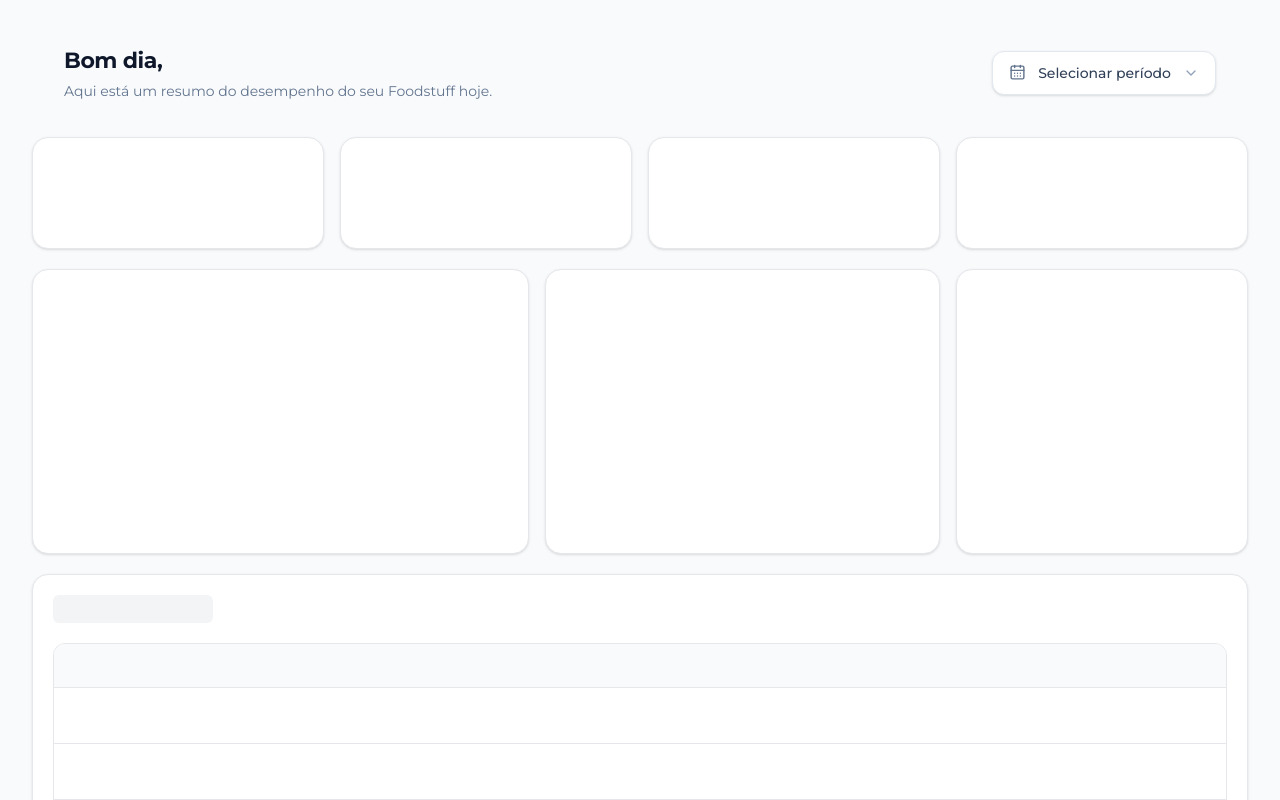
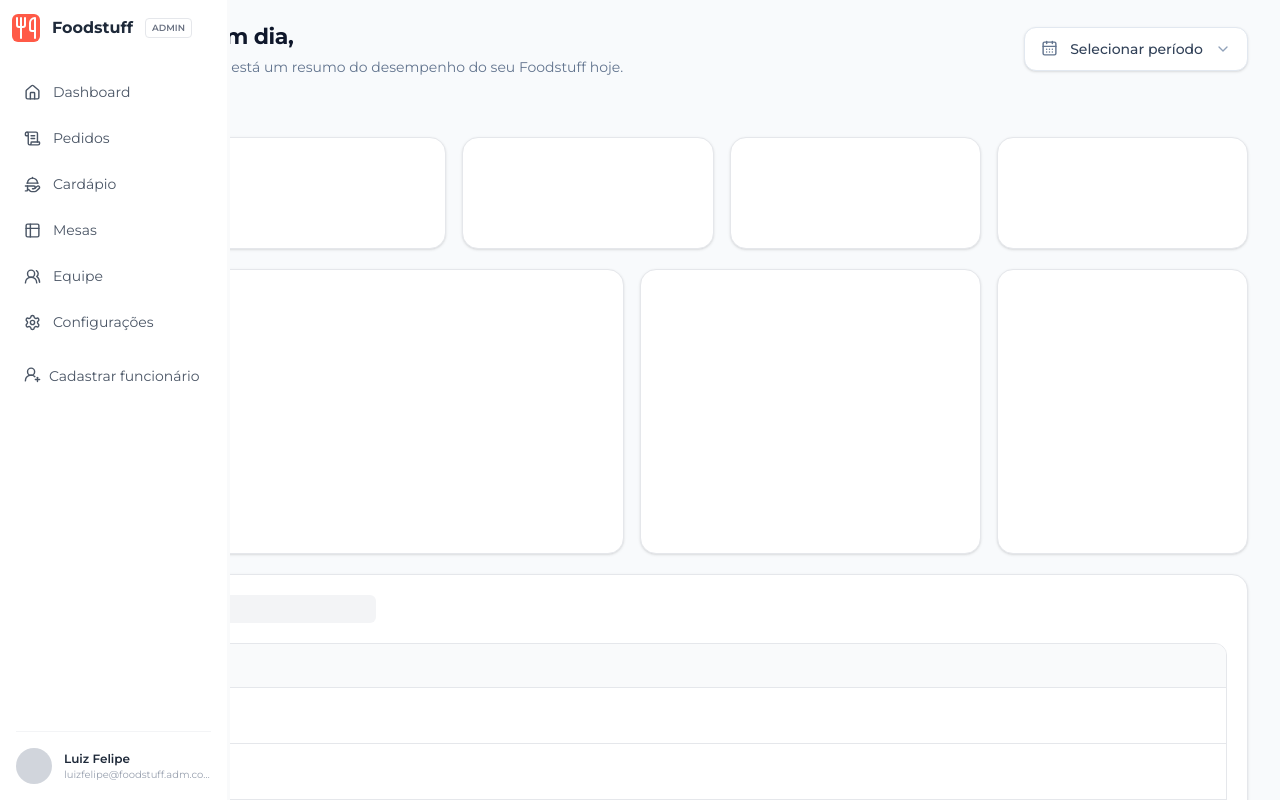
Before and after one commit to Lzz-z13/Foodstuff, a React (Vite) app in the folder Foodstuff-FrontWeb/: page /home in a window 1280 px wide. Shown: the top 800 px of the page. Built offline with nearby package versions, Linux system fonts and the light colour scheme.

Commit message:
feat(sidebar in HomePage): Creating the style of Sidebar to import in other pages

```diff
--- a/Foodstuff-FrontWeb/package.json
+++ b/Foodstuff-FrontWeb/package.json
@@ -12,7 +12,7 @@
   "dependencies": {
     "@tailwindcss/vite": "^4.3.3",
     "axios": "^1.20.0",
-    "lucide-react": "^1.41.0",
+    "lucide-react": "^1.43.0",
     "react": "^19.2.8",
     "react-dom": "^19.2.8",
     "react-router-dom": "^7.18.3",
--- a/Foodstuff-FrontWeb/src/components/sideBar/SideBar.jsx
+++ b/Foodstuff-FrontWeb/src/components/sideBar/SideBar.jsx
@@ -1,8 +1,202 @@
-import { Link, useNavigate } from "react-router-dom";
-import {House, HandPlatter, ScrollText, Grid2X2Plus, UsersRound, Cog, UserRoundPlus} from "lucide-react"
-import { useState } from "react";
-
+import { Link } from "react-router-dom";
+import {
+  House,
+  HandPlatter,
+  ScrollText,
+  UsersRound,
+  Table2,
+  Settings,
+  UserRoundPlus,
+  ForkKnife
+} from "lucide-react";
 
 export default function SideBar() {
+  return (
+    <aside
+      className="
+        fixed
+        inset-y-0
+        left-0
+        z-10
+        hidden
+        w-[230px]
+        border-r-[3px]
+        border-gray-50
+        bg-white
+        md:flex
+        md:flex-col
+      "
+    >
+      {/* LOGO */}
+      <div className="flex h-14 items-center gap-3 px-3">
+        <span className="flex h-7 w-7 items-center justify-center rounded-md bg-[#ff5a47] text-xs font-bold text-white">
+          <ForkKnife/>
+        </span>
 
+        <strong className="text-base text-gray-800">Foodstuff</strong>
+
+        <span className="rounded border border-gray-200 px-1.5 py-0.5 text-[9px] font-semibold text-gray-500">
+          ADMIN
+        </span>
+      </div>
+
+      {/* MENU */}
+      <nav className="mt-4 flex flex-1 flex-col gap-1.5 px-3">
+        {/* DASHBOARD */}
+        <Link
+          to="#"
+          className="
+            flex
+            items-center
+            gap-3
+            rounded-lg
+            px-3
+            py-2.5
+            text-sm
+            text-gray-600
+            transition
+            hover:bg-gray-50
+          "
+        >
+          <House size={17} />
+          <span>Dashboard</span>
+        </Link>
+
+        {/* PEDIDOS */}
+        <Link
+          to="#"
+          className="
+            flex
+            items-center
+            gap-3
+            rounded-lg
+            px-3
+            py-2.5
+            text-sm
+            text-gray-600
+            transition
+            hover:bg-gray-50
+          "
+        >
+          <ScrollText size={17} />
+          <span>Pedidos</span>
+        </Link>
+
+        {/* CARDÁPIO */}
+        <Link
+          to="#"
+          className="
+            flex
+            items-center
+            gap-3
+            rounded-lg
+            px-3
+            py-2.5
+            text-sm
+            text-gray-600
+            transition
+            hover:bg-gray-50
+          "
+        >
+          <HandPlatter size={17} />
+          <span>Cardápio</span>
+        </Link>
+
+        {/* MESAS */}
+        <Link
+          to="#"
+          className="
+            flex
+            items-center
+            gap-3
+            rounded-lg
+            px-3
+            py-2.5
+            text-sm
+            text-gray-600
+            transition
+            hover:bg-gray-50
+          "
+        >
+          <Table2 size={17} />
+          <span>Mesas</span>
+        </Link>
+
+        {/* EQUIPE */}
+        <Link
+          to="#"
+          className="
+            flex
+            items-center
+            gap-3
+            rounded-lg
+            px-3
+            py-2.5
+            text-sm
+            text-gray-600
+            transition
+            hover:bg-gray-50
+          "
+        >
+          <UsersRound size={17} />
+          <span>Equipe</span>
+        </Link>
+
+        {/* CONFIGURAÇÕES */}
+        <Link
+          to="#"
+          className="
+            flex
+            items-center
+            gap-3
+            rounded-lg
+            px-3
+            py-2.5
+            text-sm
+            text-gray-600
+            transition
+            hover:bg-gray-50
+          "
+        >
+          <Settings size={17} />
+          <span>Configurações</span>
+        </Link>
+
+        {/* CADASTRAR FUNCIONÁRIO */}
+        <Link
+          to="/cadastro"
+          className="
+          flex
+            mt-2
+            rounded-lg
+            px-3
+            py-2.5
+            text-gray-600
+            text-sm
+            transition
+          "
+        >
+          <UserRoundPlus size={17} className="mr-2"/>
+          Cadastrar funcionário
+        </Link>
+      </nav>
+
+      {/* USUÁRIO */}
+      <div className="mx-4 border-t border-gray-100 py-4">
+        <div className="flex items-center gap-3">
+          <span className="h-9 w-9 shrink-0 rounded-full bg-gray-300" />
+
+          <div className="min-w-0">
+            <p className="truncate text-xs font-semibold text-gray-800">
+              Luiz Felipe
+            </p>
+
+            <p className="truncate text-[10px] text-gray-400">
+              luizfelipe@foodstuff.adm.com
+            </p>
+          </div>
+        </div>
+      </div>
+    </aside>
+  );
 }
--- a/Foodstuff-FrontWeb/src/pages/home/Home.jsx
+++ b/Foodstuff-FrontWeb/src/pages/home/Home.jsx
@@ -1,12 +1,17 @@
 import Header from "../../components/header/Header";
+import SideBar from "../../components/sideBar/SideBar";
 
 export default function Home() {
   return (
-    <main className="min-h-[calc(100vh-82px)] w-full bg-[#f8fafc] px-5 py-6 lg:px-8">
-        <Header/>
-      <div className="w-full">
+    <main className="min-h-screen bg-[#f8fafc]">
+      <SideBar />
 
-        {/* CARDS SUPERIORES */}
+      {/* Conteúdo */}
+      <div className="min-w-0 md:ml-[163px]">
+        <Header />
+
+        <div className="px-4 py-6 sm:px-5 lg:px-8">
+          {/* CARDS */}
           <div className="grid grid-cols-1 gap-4 sm:grid-cols-2 xl:grid-cols-4">
             <div className="h-[112px] rounded-2xl border border-gray-200 bg-white shadow-sm" />
             <div className="h-[112px] rounded-2xl border border-gray-200 bg-white shadow-sm" />
@@ -14,36 +19,29 @@ export default function Home() {
             <div className="h-[112px] rounded-2xl border border-gray-200 bg-white shadow-sm" />
           </div>
 
-        {/* ÁREA DOS GRÁFICOS */}
+          {/* GRÁFICOS */}
           <div className="mt-5 grid grid-cols-1 gap-4 xl:grid-cols-12">
-
             <div className="h-[285px] rounded-2xl border border-gray-200 bg-white shadow-sm xl:col-span-5" />
 
             <div className="h-[285px] rounded-2xl border border-gray-200 bg-white shadow-sm xl:col-span-4" />
 
             <div className="h-[285px] rounded-2xl border border-gray-200 bg-white shadow-sm xl:col-span-3" />
-
           </div>
 
-        {/* TABELA / PEDIDOS */}
-        <div className="mt-5 rounded-2xl border border-gray-200 bg-white p-5 shadow-sm">
-
-          {/* Cabeçalho da tabela */}
+          {/* TABELA */}
+          <div className="mt-5 rounded-2xl border border-gray-200 bg-white p-4 shadow-sm sm:p-5">
             <div className="mb-5 h-7 w-40 rounded-md bg-gray-100" />
 
-          {/* Área da tabela */}
             <div className="overflow-hidden rounded-xl border border-gray-200">
-
               <div className="h-11 border-b border-gray-200 bg-gray-50" />
 
               <div className="h-14 border-b border-gray-200 bg-white" />
               <div className="h-14 border-b border-gray-200 bg-white" />
               <div className="h-14 border-b border-gray-200 bg-white" />
               <div className="h-14 bg-white" />
-
             </div>
           </div>
-
+        </div>
       </div>
     </main>
   );
```
Also changed, not shown: 1 other file (tests, documents, lock files or other folders). Lines whose indentation alone changed are shown as unchanged.
